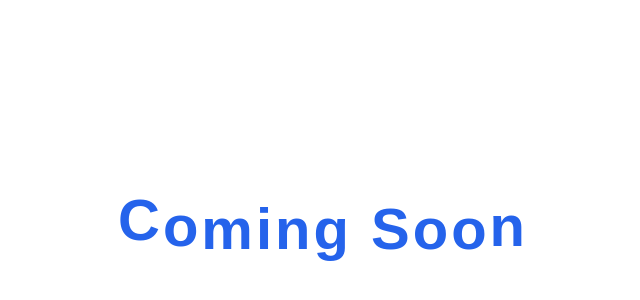
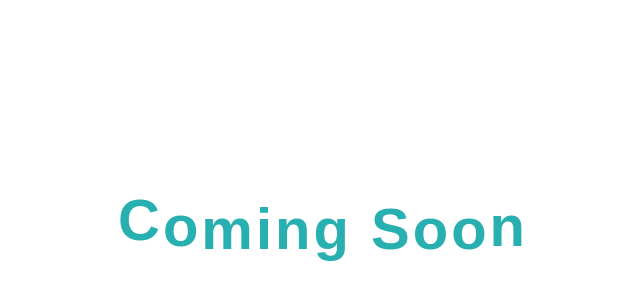
Before and after one commit to gematlas/gad-games, a plain HTML site: page index.html in a window 1280 px wide. Shown: the part 172-472 px from the top of the page, without its empty margins (318-958 px from the left). Drawn offline with Linux system fonts and the light colour scheme.

Commit message:
Update index.html
Changed font colour

```diff
--- a/index.html
+++ b/index.html
@@ -27,7 +27,7 @@
       justify-content: center;
       flex-wrap: nowrap;
       gap: 2px;
-      color: #2563eb;
+      color: #28AFB0;
       font-size: clamp(25px, 7vw, 58px);
       font-weight: 700;
       letter-spacing: 1px;
```
